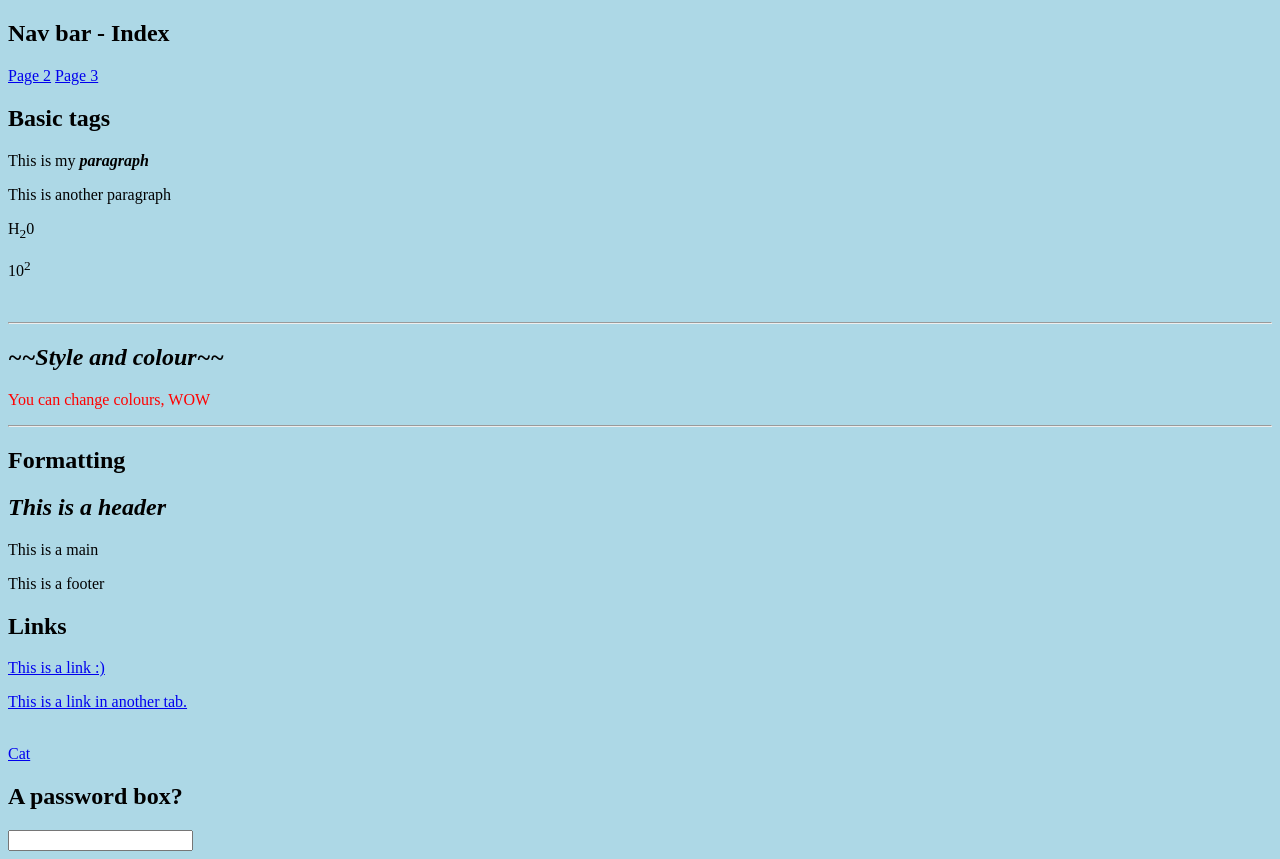
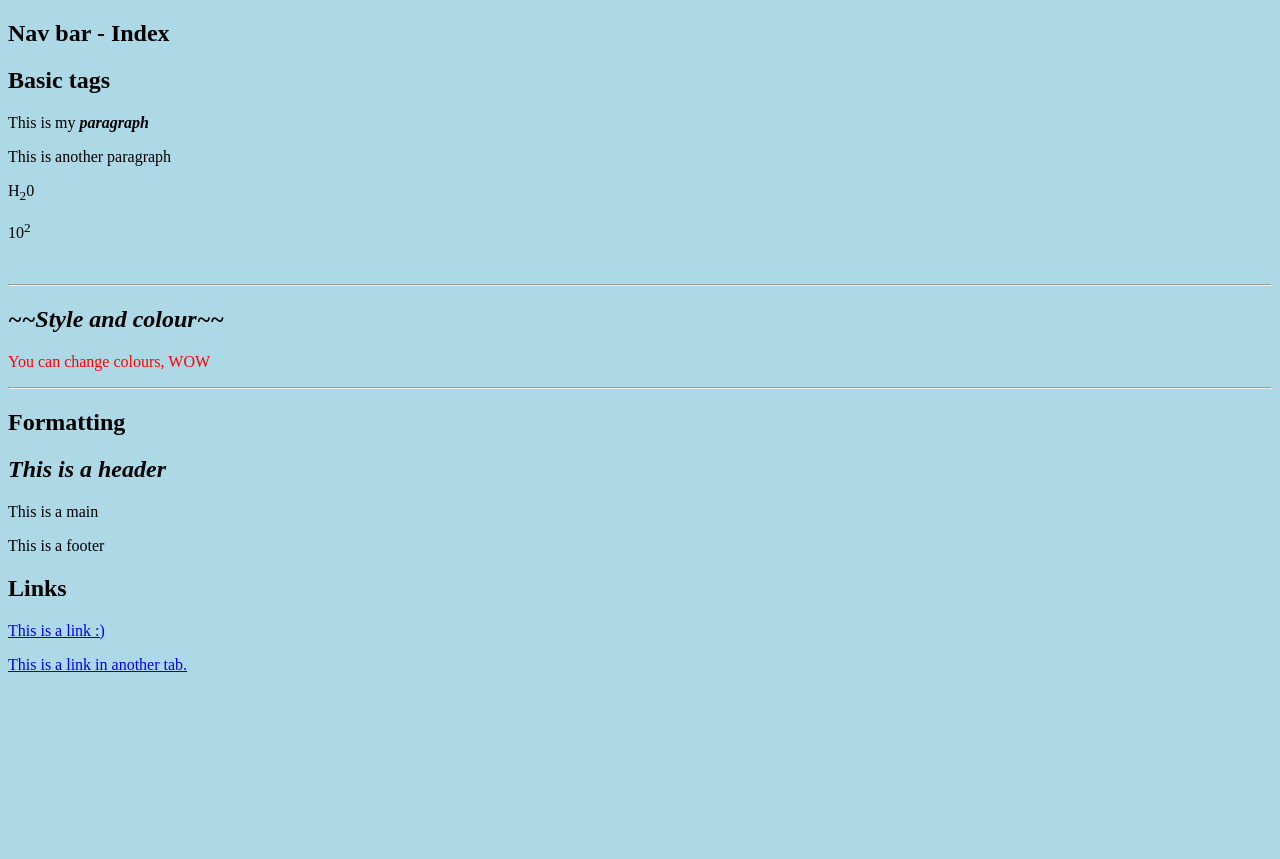
Before and after one commit to Xyr0za/website, a plain HTML site: page index.html in a window 1280 px wide. After the commit the page ends 800 px from the top, so only its background shows below. Drawn offline with Linux system fonts and the light colour scheme.

Commit message:
Update index.html

```diff
--- a/index.html
+++ b/index.html
@@ -11,7 +11,6 @@
 	<body style="background-color:lightblue;">
 		<header>
 			<h2>Nav bar - Index</h2>
-			<a href="index.html">   <a href="dir1/page2.html">Page 2</a>   <a href="dir1/page3.html">Page 3</a>
 		</header>
 		<header>
 			<h2><b>Basic tags</b></h2>
@@ -49,9 +48,6 @@
 			<a href="https://www.youtube.com/watch?v=dQw4w9WgXcQ"><p>This is a link :)</p></a>
 			<a href="https://www.youtube.com/watch?v=yQKG6_0mMfo"; target="_blank"><p>This is a link in another tab.</p></a>
 			<br/>
-			<a href="images/cat.jpg">Cat</a>
-			<br/>
-			<h2>A password box?</h2>
-			<input type="password"/>
+		</main>
 	</body>
 </html>
```
